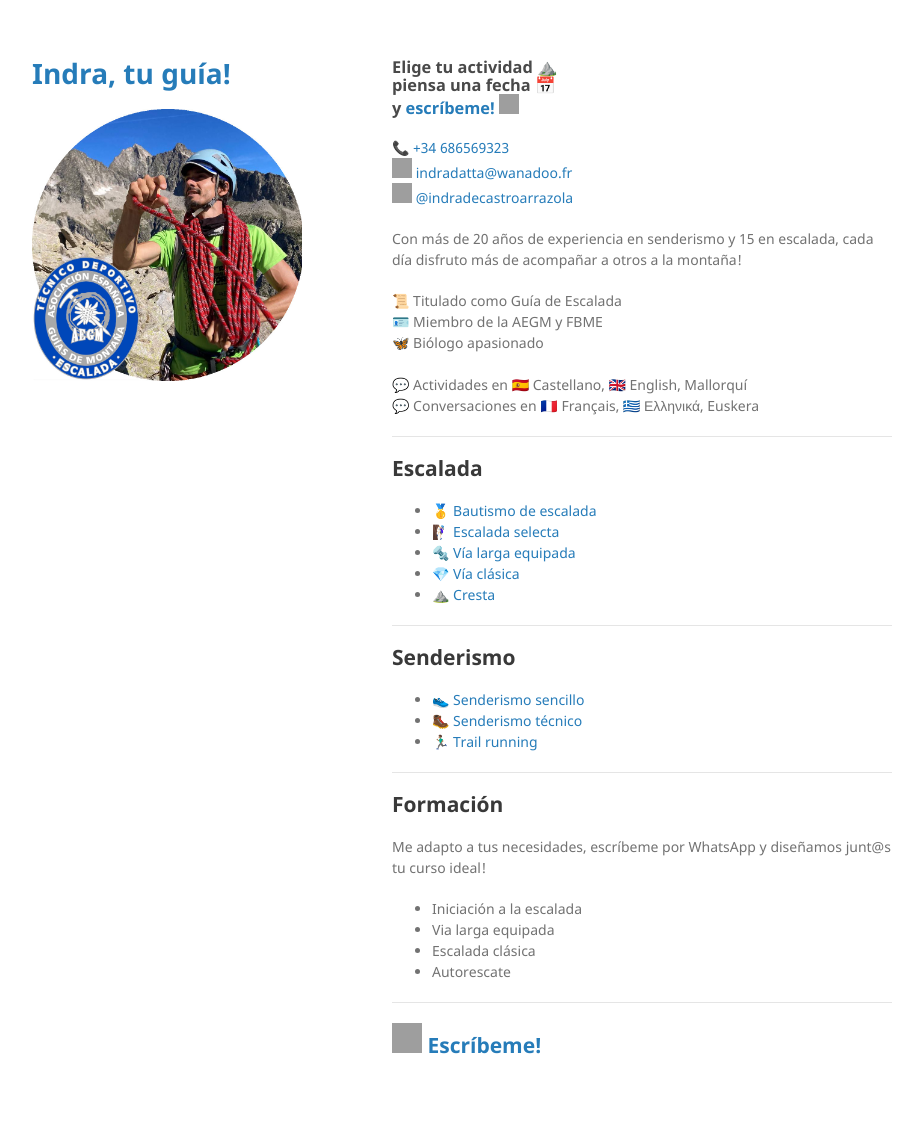
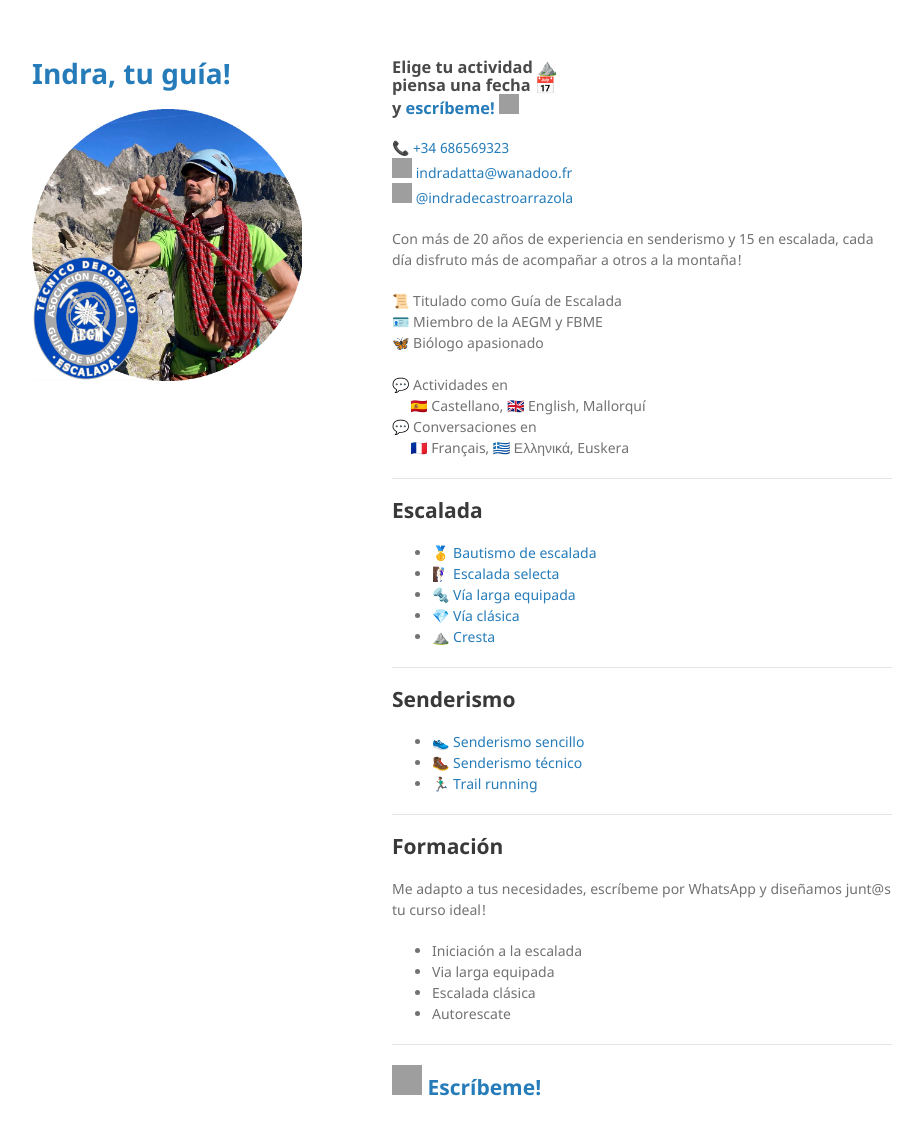
Before and after one commit to indradecastro/GuiaMontana, a Jekyll site: the page built from index.md, in a window 1280 px wide and 1169 px high. Shown: the top 1135 px of the window, without its empty margins (178-1101 px from the left). Built offline with Jekyll 4.4.1, drawn with Linux system fonts in a browser that asks for light colours; emoji names are drawn with the system emoji font; the repository's description, which GitHub fills in, is left out; our own code applies the rules of GitHub Pages for plain Markdown files; grey boxes are pictures that could not be loaded.

Commit message:
mini cambios

```diff
--- a/_layouts/actividad.html
+++ b/_layouts/actividad.html
@@ -29,7 +29,7 @@
       </section>
       <footer>
 
-        <a href="../">🔙 back</a>
+        <a href="../">🔙 atrás</a>
         <!--{% if site.github.is_project_page %}-->
         <!--<p>This project is maintained by <a href="{{ site.github.owner_url }}">{{ site.github.owner_name }}</a></p>-->
         <!--{% endif %}-->
--- a/index.md
+++ b/index.md
@@ -14,8 +14,10 @@ Con más de 20 años de experiencia en senderismo y 15 en escalada, cada día di
 🪪 Miembro de la AEGM y FBME <br>
 🦋 Biólogo apasionado <br>
 <br>
-💬 Actividades en 🇪🇸 Castellano, 🇬🇧 English, Mallorquí <br>
-💬 Conversaciones en 🇫🇷 Français, 🇬🇷 Ελληνικά, Euskera
+💬 Actividades en<br>
+&nbsp;&nbsp;&nbsp;&nbsp;&nbsp;🇪🇸 Castellano, 🇬🇧 English, Mallorquí <br>
+💬 Conversaciones en<br>
+&nbsp;&nbsp;&nbsp;&nbsp;&nbsp;🇫🇷 Français, 🇬🇷 Ελληνικά, Euskera
 
 * * *
 
```
